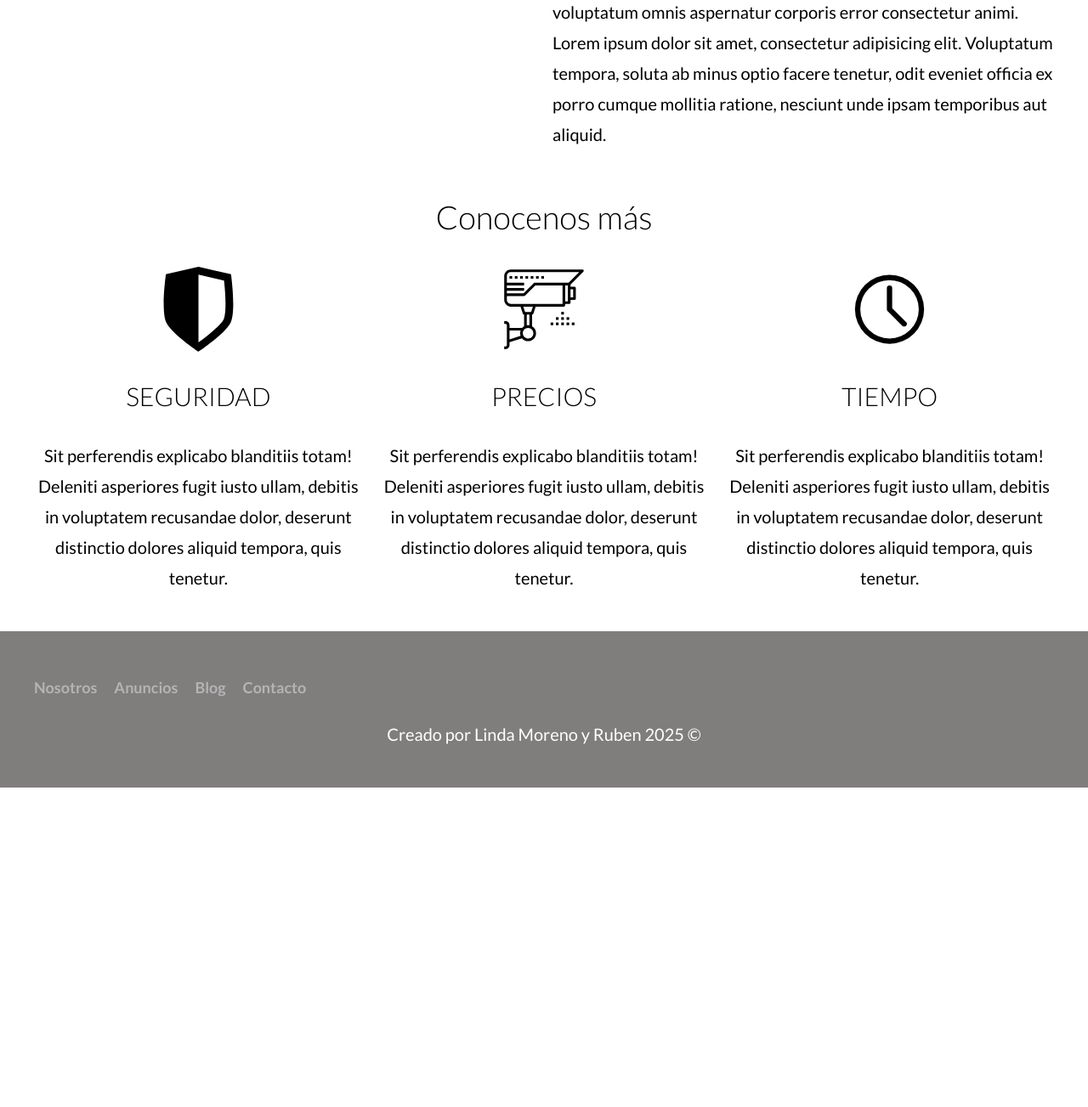
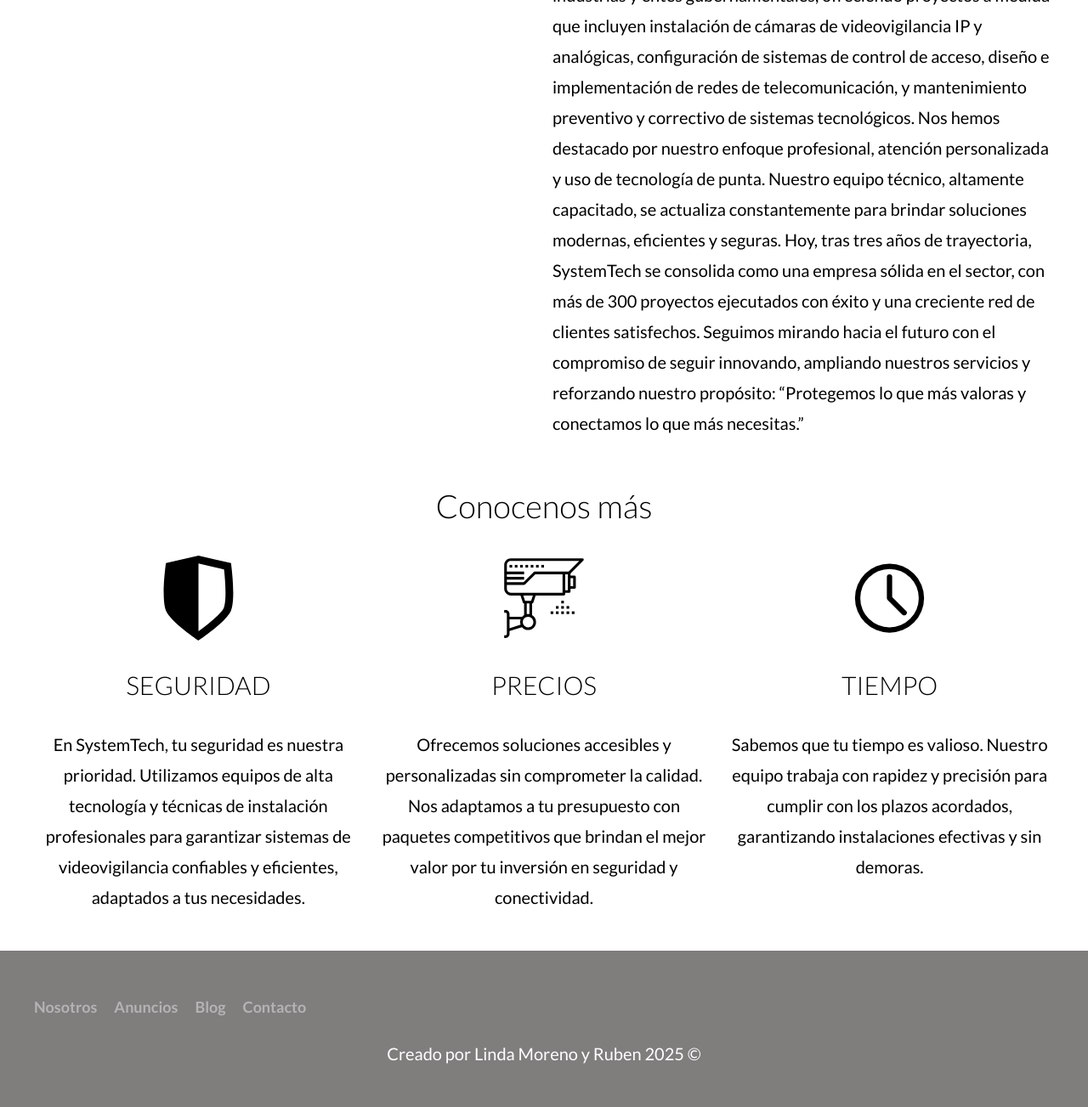
Before and after one commit to AlejandroBel27/FinalAppweb, a PHP site: page /nosotros.php in a window 1280 px wide. Shown: the part 742-2045 px from the top of the page at 85% size. Before the commit the page ends 1669 px from the top, so only its background shows below. Run offline with PHP 8.4, Linux system fonts and the light colour scheme.

Commit message:
termacion de proyecto solo falta presentacion.

```diff
--- /dev/null
+++ b/cerrar-sesion.php
@@ -0,0 +1,6 @@
+<?php
+
+session_start();
+$_SESSION = [];
+
+header('Location: /');
--- a/includes/config/database.php
+++ b/includes/config/database.php
@@ -1,7 +1,7 @@
 <?php
 
 function conectarDB() : mysqli{
-    $db = mysqli_connect("localhost","root","linda","systemtech-crud");
+    $db = mysqli_connect("localhost","root","arbs*la10","systemtech-crud");
 
     if(!$db){
         echo "no se conecto la base de datos.";
--- a/includes/funciones.php
+++ b/includes/funciones.php
@@ -5,3 +5,13 @@
 function incluirTemplate(String $nombre, bool $inicio = false){
     include TEMPLATES_URL . "/${nombre}.php";
 }
+
+function estaAutenticado() : bool {
+    session_start();
+    //si no se encuentra autenticado lo manda al inicio.
+    $auth = $_SESSION['login'];
+    if($auth){
+        return true;
+    }
+    return false;
+}
--- a/includes/templates/header.php
+++ b/includes/templates/header.php
@@ -1,3 +1,15 @@
+
+<?php
+
+    //verifica que la sesion ya sea creado sino la crea.
+    if(!isset($_SESSION)){
+        session_start();
+    }
+
+    $auth = $_SESSION['login'] ?? false;
+
+?>
+
 <!DOCTYPE html>
 <html lang="en">
 
@@ -26,6 +38,13 @@
                     <a href="/../../anuncios.php">Anuncios</a>
                     <a href="/../../blog.php">Blog</a>
                     <a href="/../../contacto.php">Contacto</a>
+                    <?php if($auth): ?>
+                        <a href="/../../cerrar-sesion.php">Cerrar Sesion</a>
+                        <a href="/../../admin/index.php">admin</a>
+                        <?php elseif(!$auth): ?>
+                            <a href="/../../login.php">Iniciar Sesion</a>
+                    <?php endif; ?>
+
 
                 </nav>
             </div>
--- a/nosotros.php
+++ b/nosotros.php
@@ -22,17 +22,10 @@
                     3 años de experiencia
                 </blockquote>
 
-                <p>Lorem ipsum dolor sit amet consectetur adipisicing elit. Architecto, nobis quidem officia iure veniam
-                    nesciunt esse tenetur, saepe ab fugit earum hic minima nulla deserunt! Modi maiores neque deserunt
-                    optio. Lorem ipsum dolor sit amet consectetur, adipisicing elit. Distinctio illo fuga maxime ipsam
-                    perspiciatis in deleniti dolor est porro dolorum impedit quidem laudantium, et vero adipisci
-                    accusantium repudiandae quibusdam debitis.</p>
+                <p>SystemTech nació hace tres años con una visión clara: ofrecer soluciones tecnológicas de alta calidad en instalación de cámaras de seguridad y telecomunicaciones, combinando innovación, confianza y compromiso. Fundada en 2022 por un equipo apasionado por la tecnología, iniciamos brindando servicios a hogares y pequeños negocios, enfocados siempre en la seguridad y conectividad como pilares fundamentales. Desde el primer día, la satisfacción del cliente fue nuestra mejor carta de presentación,
+                    y gracias a ella, comenzamos a crecer rápidamente. Con el paso del tiempo, SystemTech amplió su alcance, trabajando con empresas, oficinas, industrias y entes gubernamentales, ofreciendo proyectos a medida que incluyen instalación de cámaras de videovigilancia IP y analógicas, configuración de sistemas de control de acceso, diseño e implementación de redes de telecomunicación, y mantenimiento preventivo y correctivo de sistemas tecnológicos. Nos hemos destacado por nuestro enfoque profesional, atención personalizada y uso de tecnología de punta. Nuestro equipo técnico, altamente capacitado, se actualiza constantemente para brindar soluciones modernas, eficientes y seguras. Hoy, tras tres años de trayectoria, SystemTech se consolida como una empresa sólida en el sector, con más de 300 proyectos ejecutados con éxito y una creciente red de clientes satisfechos.
+                    Seguimos mirando hacia el futuro con el compromiso de seguir innovando, ampliando nuestros servicios y reforzando nuestro propósito: “Protegemos lo que más valoras y conectamos lo que más necesitas.”</p>
 
-                <p>Lorem ipsum dolor sit amet consectetur adipisicing elit. Voluptatem est ducimus asperiores sit
-                    accusantium ipsa odit similique obcaecati. Exercitationem recusandae non, modi ducimus voluptatum
-                    omnis aspernatur corporis error consectetur animi. Lorem ipsum dolor sit amet, consectetur
-                    adipisicing elit. Voluptatum tempora, soluta ab minus optio facere tenetur, odit eveniet officia ex
-                    porro cumque mollitia ratione, nesciunt unde ipsam temporibus aut aliquid.</p>
 
             </div>
         </div>
@@ -45,24 +38,21 @@
             <div class="icono">
                 <img src="build/img/security-shield_icon-icons.com_68133.svg" alt="Seguridad" loading="lazy">
                 <h3>Seguridad</h3>
-                <p>Sit perferendis explicabo blanditiis totam!
-                    Deleniti asperiores fugit iusto ullam, debitis in voluptatem recusandae dolor, deserunt distinctio
-                    dolores aliquid tempora, quis tenetur.</p>
+                <p>En SystemTech, tu seguridad es nuestra prioridad. Utilizamos equipos de alta tecnología y técnicas de instalación profesionales para garantizar
+                    sistemas de videovigilancia confiables y eficientes, adaptados a tus necesidades.</p>
             </div>
             <div class="icono">
                 <img src="build/img/cctvcamerasecuritysurveillancemornitoring_109771.svg" alt="Precio" loading="lazy">
                 <h3>Precios</h3>
-                <p>Sit perferendis explicabo blanditiis totam!
-                    Deleniti asperiores fugit iusto ullam, debitis in voluptatem recusandae dolor, deserunt distinctio
-                    dolores aliquid tempora, quis tenetur.</p>
+                <p>Ofrecemos soluciones accesibles y personalizadas sin comprometer la calidad. Nos adaptamos a tu presupuesto
+                    con paquetes competitivos que brindan el mejor valor por tu inversión en seguridad y conectividad.</p>
             </div>
             <div class="icono">
                 <img src="build/img/clock_hour_minute_second_time_timer_watch_icon_123193.svg" alt="Tiempo"
                     loading="lazy">
                 <h3>Tiempo</h3>
-                <p>Sit perferendis explicabo blanditiis totam!
-                    Deleniti asperiores fugit iusto ullam, debitis in voluptatem recusandae dolor, deserunt distinctio
-                    dolores aliquid tempora, quis tenetur.</p>
+                <p>Sabemos que tu tiempo es valioso. Nuestro equipo trabaja con rapidez y
+                    precisión para cumplir con los plazos acordados, garantizando instalaciones efectivas y sin demoras.</p>
             </div>
         </div>
     </section>
```
Also changed, not shown: admin/index.php (+7 -1 lines), admin/instalaciones/actualizar.php (+7 -1 lines), admin/instalaciones/borrar.php (deleted, +0 -13 lines), admin/instalaciones/crear.php (+7 -1 lines), index.php (+6 -9 lines), login.php (added, +82 -0 lines), usuario.php (added, +19 -0 lines), 2 other files.
